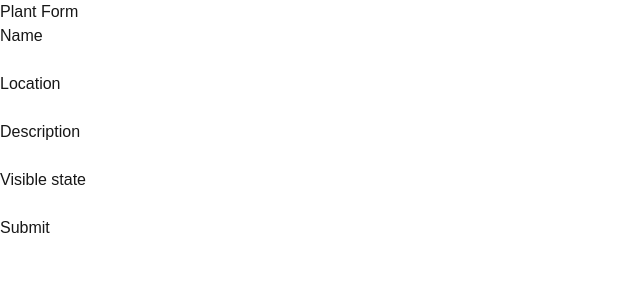
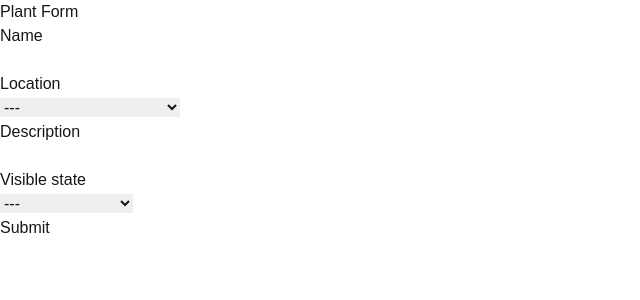
Before and after one commit to magmat88/plants-app2, a Next.js app: page / in a window 1280 px wide. Shown: the top 300 px of the page, without its empty margins (0-640 px from the left). Built offline with nearby package versions, Linux system fonts and the light colour scheme.

Commit message:
use enums for location and visible state

```diff
--- a/src/app/_components/plantForm/plantForm.tsx
+++ b/src/app/_components/plantForm/plantForm.tsx
@@ -2,33 +2,45 @@
 
 import {useForm, SubmitHandler} from "react-hook-form";
 import PlantFormField from "@/app/_components/plantForm/plantFormField";
+import {LOCATION, VISIBLE_STATE} from "@/app/constants";
 
 type FormData = {
 	name: string;
-	location: string;
+	location: LOCATION | undefined;
 	description: string;
-	visibleState: string;
+	visibleState: VISIBLE_STATE | undefined;
 }
 
 type FormField = {
 	label: string,
 	fieldName: string,
 	value: string,
+	options?: string[];
 };
 
 const PlantForm = () => {
-	const {register, handleSubmit, watch, formState: {errors}} = useForm<FormData>();
+	const {register, handleSubmit, watch, formState: {errors}} = useForm<FormData>({
+		defaultValues: {
+			location: undefined,
+			visibleState: undefined
+		}
+	});
+
 	const onSubmit: SubmitHandler<FormData> = (data) => {
 		localStorage.setItem("plantFormData", JSON.stringify(data));
 		console.log(data);
 	}
 
-
 	const formFields: FormField[] = [
 		{label: "Name", fieldName: "name", value: watch("name")},
-		{label: "Location", fieldName: "location", value: watch("location")},
+		{label: "Location", fieldName: "location", value: watch("location"), options: Object.values(LOCATION)},
 		{label: "Description", fieldName: "description", value: watch("description")},
-		{label: "Visible state", fieldName: "visibleState", value: watch("visibleState")},
+		{
+			label: "Visible state",
+			fieldName: "visibleState",
+			value: watch("visibleState"),
+			options: Object.values(VISIBLE_STATE)
+		},
 	]
 
 	return (
@@ -36,9 +48,9 @@ const PlantForm = () => {
 			<form onSubmit={handleSubmit(onSubmit)} className="p-6 bg-white rounded-lg shadow-md w-full max-w-md">
 				<h2 className="text-xl font-bold mb-4 text-center">Plant Form</h2>
 
-				{formFields.map(({label, fieldName, value}) => (
+				{formFields.map(({label, fieldName, value, options}) => (
 					<PlantFormField key={fieldName} label={label} fieldName={fieldName} register={register}
-					                errors={errors} value={value}/>))}
+					                errors={errors} value={value} options={options}/>))}
 
 				<button type="submit" className="w-full bg-blue-500 text-white p-2 rounded hover:bg-blue-600">Submit
 				</button>
--- a/src/app/_components/plantForm/plantFormField.tsx
+++ b/src/app/_components/plantForm/plantFormField.tsx
@@ -6,15 +6,30 @@ interface PlantFormFieldProps {
 	register: ReturnType<typeof useForm>['register'];
 	errors: any;
 	value: string;
+	options?: string;
 }
 
-const PlantFormField = ({label, fieldName, register, errors, value}: PlantFormFieldProps) => {
+const PlantFormField = ({label, fieldName, register, errors, value, options}: PlantFormFieldProps) => {
+	const defaultOption = "---";
+
 	return (
 		<div className="mb-4">
 			<label className="block text-gray-700">{label}</label>
+
 			<div className="flex items-center">
-				<input {...register(`${fieldName}`, {required: "This field is required"})}
-				       className="w-full p-2 border border-gray-300 rounded mt-1"/>
+				{options ? (
+					<select {...register(fieldName, {required: "This field is required"})}
+					        className="w-full p-2 border border-gray-300 rounded mt-1">
+						<option value="">{defaultOption}</option>
+						{options.map((option, index) => (
+							<option key={index} value={option}>
+								{option}
+							</option>
+						))}
+					</select>
+				) : (
+					<input {...register(`${fieldName}`, {required: "This field is required"})}
+					       className="w-full p-2 border border-gray-300 rounded mt-1"/>)}
 				{value && <span className="ml-2">✅</span>}
 			</div>
 			{errors[fieldName] && <span className="text-red-500 text-sm">{errors[fieldName].message}</span>}
--- /dev/null
+++ b/src/app/constants.ts
@@ -0,0 +1,20 @@
+export enum LOCATION {
+	SALON = "Salon",
+	BATHROOM_GROUND_FLOOR = "Bathroom ground floor",
+	BEDROOM = "Bedroom",
+	KID_ROOM = "Kid room",
+	TERRACE = "Terrace",
+	FRONT_GARDEN = "Front garden",
+	ATTIC = "Attic",
+	GARAGE = "Garage",
+}
+
+export enum VISIBLE_STATE {
+	HEALTHY = "Healthy",
+	OVERWATERED = "Overwatered",
+	NEEDS_ATTENTION = "Needs attention",
+	DRIED_OUT = "Dried out",
+	DEAD = "Dead",
+	NEWLY_PLANTED = "Newly planted",
+	PEST_INFESTED = "Pest infested"
+}
```
